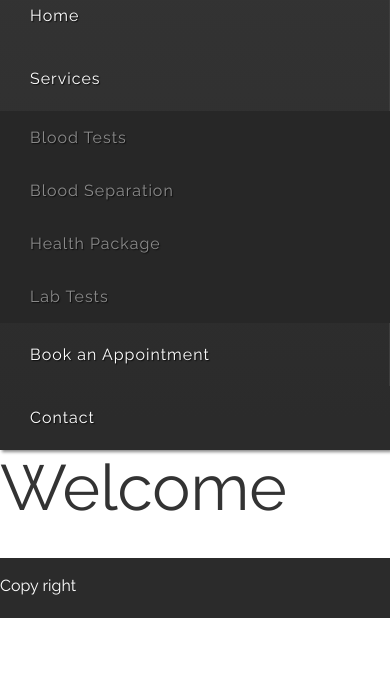
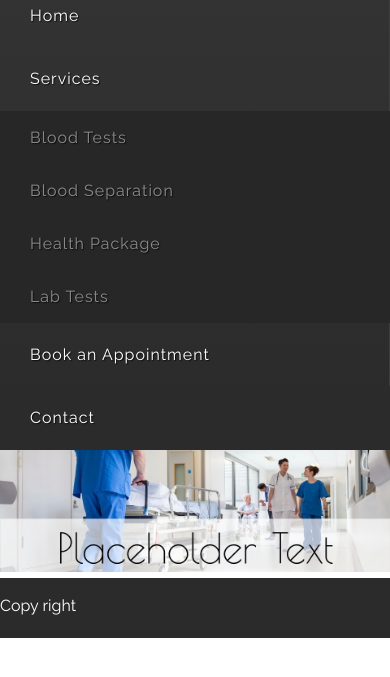
Before and after one commit to AmjedAgabani/UKHealthXpress2, a plain HTML site: page index.html in a window 390 px wide. Shown: the part 91-768 px from the top of the page. Drawn offline with Linux system fonts and the light colour scheme.

Commit message:
Added responsive page-banner

```diff
--- a/css/style.css
+++ b/css/style.css
@@ -179,6 +179,11 @@ body {
     margin: 0 auto;
 }
 
+.page-banner img{
+    height: auto;
+    max-width: 100%;
+}
+
 .footer {
     background: #2B2B2B;
     color: white;
--- a/index.html
+++ b/index.html
@@ -15,7 +15,7 @@
 <header class="header">
     <div class="logo">
         <a href="index.html">
-            <img src="images/logo2.png">
+            <img src="images/logo-large.png">
         </a>
     </div>
 </header>
@@ -47,8 +47,8 @@
 </div>
 <div class="content">
     <div class="row">
-        <div class="column column-12">
-            <h1>Welcome</h1>
+        <div class="column column-12 page-banner">
+            <img src="images/pagebanner.jpg">
         </div>
     </div>
 </div>
```
Also changed, not shown: images/logo-large.png (renamed from images/logo2.png), images/logo.png (deleted), images/pagebanner.jpg (added).
